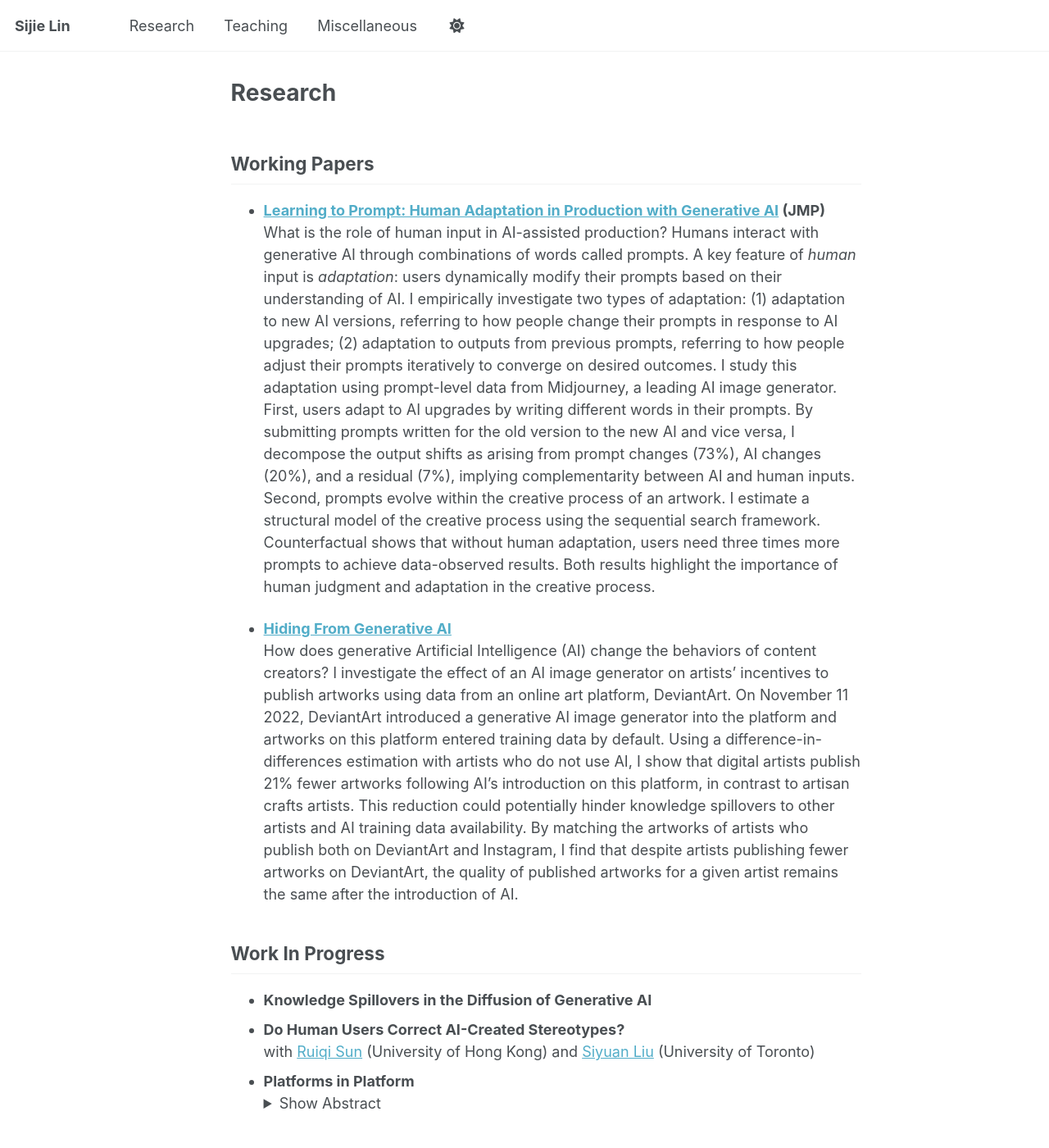
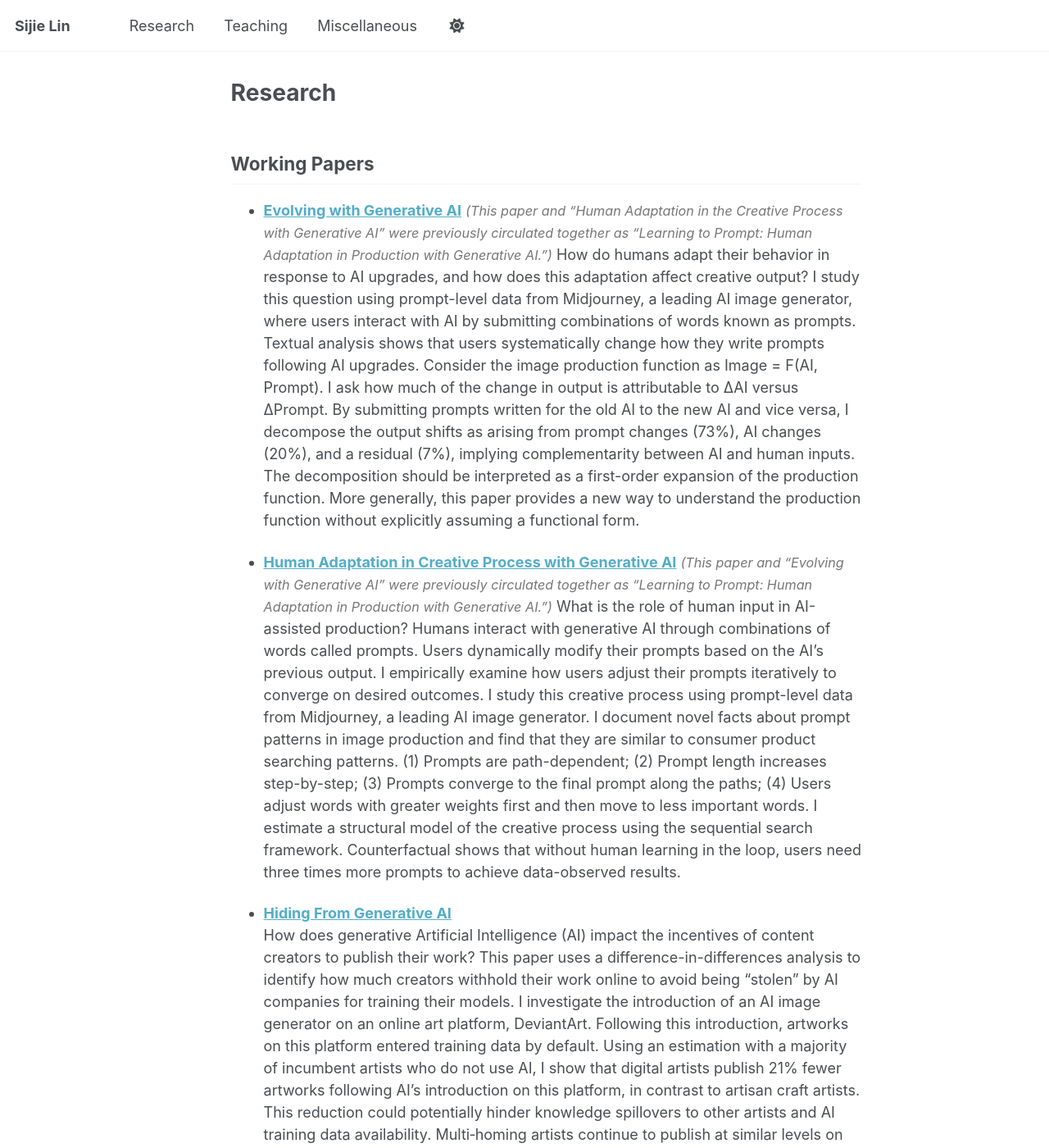
Before and after one commit to sijielin/sijielin.github.io, a Jekyll site: the page built from _pages/research.md, in a window 1280 px wide and 1400 px high. Shown: the whole window at 82% size. Built offline with Jekyll 4.4.1, drawn with Linux system fonts in a browser that asks for light colours; some of the changed text lies outside the part shown.

Commit message:
split jmp into two
Updated the research page with new working papers and descriptions related to human adaptation in generative AI production. Added insights on the impact of AI on content creators' publication behaviors.

```diff
--- a/_pages/research.md
+++ b/_pages/research.md
@@ -7,11 +7,16 @@ author_profile: false
 
 ## Working Papers
 
-- **[Learning to Prompt: Human Adaptation in Production with Generative AI](https://ssrn.com/abstract=5788402) (JMP)**
-  What is the role of human input in AI-assisted production? Humans interact with generative AI through combinations of words called prompts. A key feature of *human* input is *adaptation*: users dynamically modify their prompts based on their understanding of AI. I empirically investigate two types of adaptation: (1) adaptation to new AI versions, referring to how people change their prompts in response to AI upgrades; (2) adaptation to outputs from previous prompts, referring to how people adjust their prompts iteratively to converge on desired outcomes. I study this adaptation using prompt-level data from Midjourney, a leading AI image generator. First, users adapt to AI upgrades by writing different words in their prompts. By submitting prompts written for the old version to the new AI and vice versa, I decompose the output shifts as arising from prompt changes (73%), AI changes (20%), and a residual (7%), implying complementarity between AI and human inputs. Second, prompts evolve within the creative process of an artwork. I estimate a structural model of the creative process using the sequential search framework. Counterfactual shows that without human adaptation, users need three times more prompts to achieve data-observed results. Both results highlight the importance of human judgment and adaptation in the creative process.
+- **[Evolving with Generative AI](https://ssrn.com/abstract=7300042)**
+<span style="color: #777; font-size: 0.9em; font-style: italic;">(This paper and “Human Adaptation in the Creative Process with Generative AI” were previously circulated together as “Learning to Prompt: Human Adaptation in Production with Generative AI.”)</span>
+  How do humans adapt their behavior in response to AI upgrades, and how does this adaptation affect creative output? I study this question using prompt-level data from Midjourney, a leading AI image generator, where users interact with AI by submitting combinations of words known as prompts. Textual analysis shows that users systematically change how they write prompts following AI upgrades. Consider the image production function as Image = F(AI, Prompt). I ask how much of the change in output is attributable to ∆AI versus ∆Prompt. By submitting prompts written for the old AI to the new AI and vice versa, I decompose the output shifts as arising from prompt changes (73%), AI changes (20%), and a residual (7%), implying complementarity between AI and human inputs. The decomposition should be interpreted as a first-order expansion of the production function. More generally, this paper provides a new way to understand the production function without explicitly assuming a functional form.
+
+- **[Human Adaptation in Creative Process with Generative AI](https://ssrn.com/abstract=7299800)**
+ <span style="color: #777; font-size: 0.9em; font-style: italic;">(This paper and “Evolving with Generative AI” were previously circulated together as “Learning to Prompt: Human Adaptation in Production with Generative AI.”)</span>
+  What is the role of human input in AI-assisted production? Humans interact with generative AI through combinations of words called prompts. Users dynamically modify their prompts based on the AI's previous output. I empirically examine how users adjust their prompts iteratively to converge on desired outcomes. I study this creative process using prompt-level data from Midjourney, a leading AI image generator. I document novel facts about prompt patterns in image production and find that they are similar to consumer product searching patterns. (1) Prompts are path-dependent; (2) Prompt length increases step-by-step; (3) Prompts converge to the final prompt along the paths; (4) Users adjust words with greater weights first and then move to less important words. I estimate a structural model of the creative process using the sequential search framework. Counterfactual shows that without human learning in the loop, users need three times more prompts to achieve data-observed results.
 
 - **[Hiding From Generative AI](https://papers.ssrn.com/sol3/papers.cfm?abstract_id=4793782)**
-  How does generative Artificial Intelligence (AI) change the behaviors of content creators? I investigate the effect of an AI image generator on artists’ incentives to publish artworks using data from an online art platform, DeviantArt. On November 11 2022, DeviantArt introduced a generative AI image generator into the platform and artworks on this platform entered training data by default. Using a difference-in-differences estimation with artists who do not use AI, I show that digital artists publish 21% fewer artworks following AI’s introduction on this platform, in contrast to artisan crafts artists. This reduction could potentially hinder knowledge spillovers to other artists and AI training data availability. By matching the artworks of artists who publish both on DeviantArt and Instagram, I find that despite artists publishing fewer artworks on DeviantArt, the quality of published artworks for a given artist remains the same after the introduction of AI.
+  How does generative Artificial Intelligence (AI) impact the incentives of content creators to publish their work? This paper uses a difference-in-differences analysis to identify how much creators withhold their work online to avoid being "stolen" by AI companies for training their models. I investigate the introduction of an AI image generator on an online art platform, DeviantArt. Following this introduction, artworks on this platform entered training data by default. Using an estimation with a majority of incumbent artists who do not use AI, I show that digital artists publish 21% fewer artworks following AI's introduction on this platform, in contrast to artisan craft artists. This reduction could potentially hinder knowledge spillovers to other artists and AI training data availability. Multi‑homing artists continue to publish at similar levels on Instagram as before, suggesting that they reduce publication specifically on DeviantArt rather than cutting overall production. Furthermore, I find no evidence of a decline in the quality of published works at either the intensive or extensive margins.
 
 ## Work In Progress
 
```
